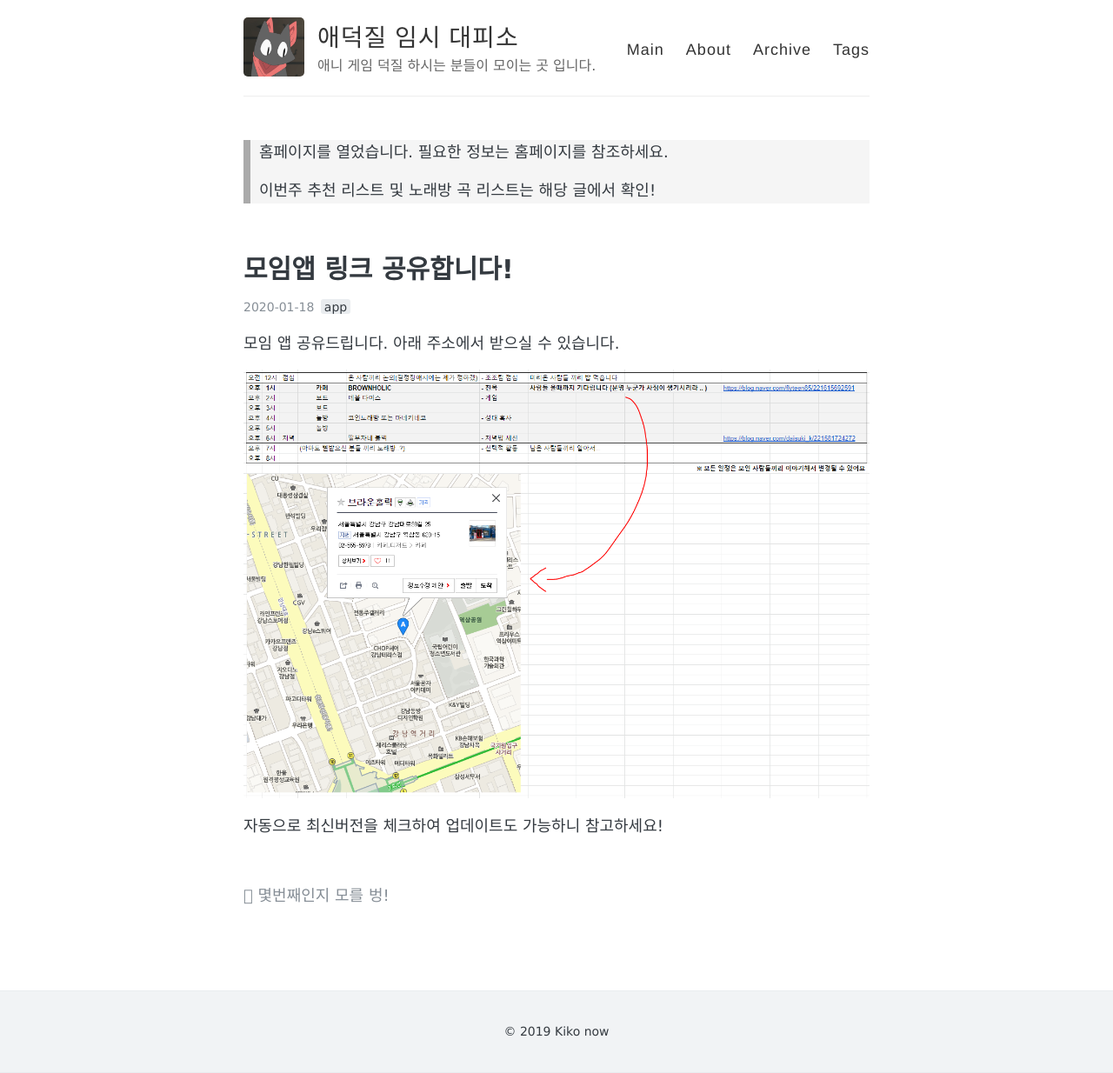
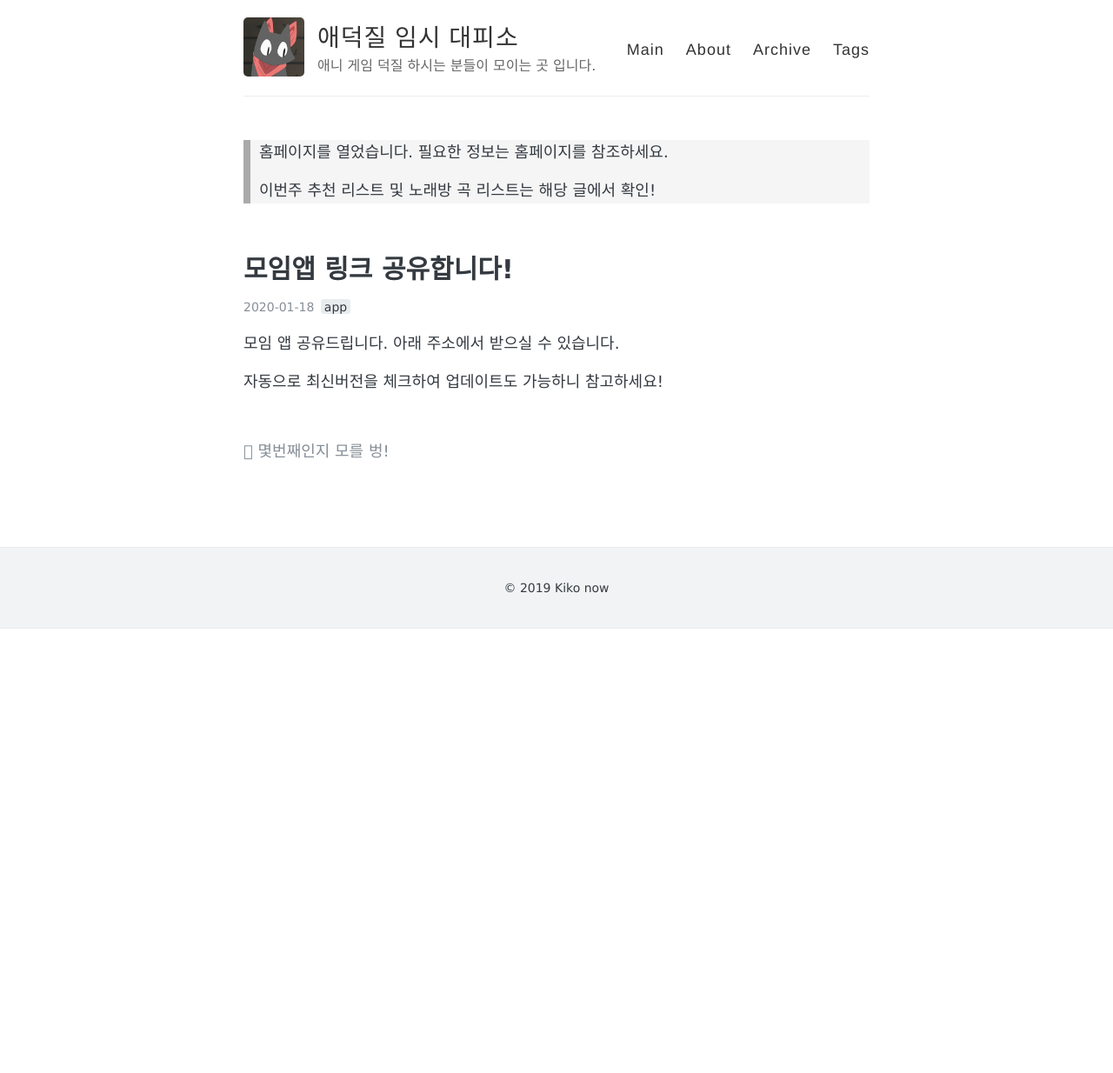
Before and after one commit to neko-agdg/neko-agdg.github.io, a Jekyll site: the page built from _posts/2020-01-18-app.md, in a window 1280 px wide. Shown: the whole page at 87% size. Built offline with Jekyll 4.4.1, drawn with Linux system fonts in a browser that asks for light colours; comment, search, counter and statistics services are not loaded; after the commit the page ends 900 px from its top, so only the background shows below that.

Commit message:
Update 2020-01-18-app.md

```diff
--- a/_posts/2020-01-18-app.md
+++ b/_posts/2020-01-18-app.md
@@ -10,6 +10,4 @@ tags:
 모임 앱 공유드립니다.
 아래 주소에서 받으실 수 있습니다.
 
-![벙 장소](/images/together190824.png)
-
 자동으로 최신버전을 체크하여 업데이트도 가능하니 참고하세요!
```
